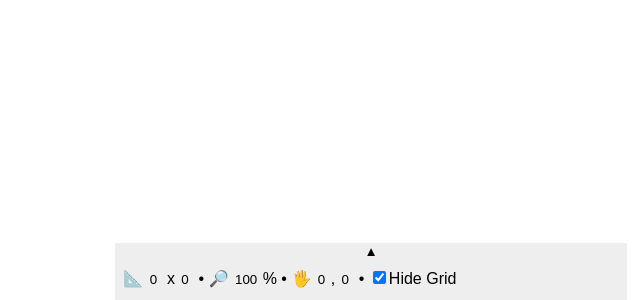
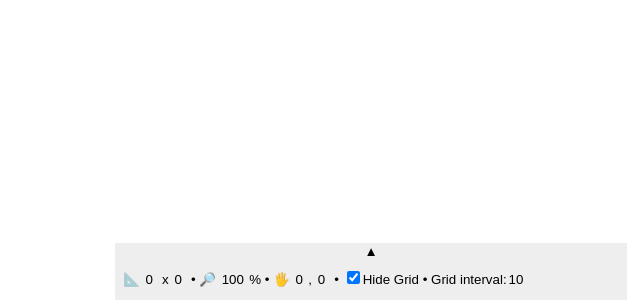
Before and after one commit to josh-frank/tsdraw, a Next.js app: page /artboardOptions in a window 1280 px wide. Shown: the part 540-840 px from the top of the page, without its empty margins (640-1280 px from the left). Built offline with nearby package versions, Linux system fonts and the light colour scheme.

Commit message:
added gridInterval field to artboardOptions menu

```diff
--- a/pages/artboardOptions.tsx
+++ b/pages/artboardOptions.tsx
@@ -2,7 +2,7 @@ import { FunctionComponent, useState } from "react"
 
 import { useAppDispatch as useDispatch, useAppSelector as useSelector } from "../hooks";
 
-import { selectArtboardDimensions, selectDarkMode, selectDisplayGrid, selectGridInterval, selectOffset, selectZoom, setArtboardDimensions, setOffset, setZoom, toggleGridDisplay } from "../redux/artboardSlice";
+import { selectArtboardDimensions, selectDarkMode, selectDisplayGrid, selectGridInterval, selectOffset, selectZoom, setArtboardDimensions, setGridInterval, setOffset, setZoom, toggleGridDisplay } from "../redux/artboardSlice";
 
 import styles from '../styles/Home.module.css'
 
@@ -41,6 +41,9 @@ const ArtboardOptions: FunctionComponent = () => {
                 break;
             case "offset-y":
                 dispatch( setOffset( { x: offset.x, y: activeInputField.value } ) );
+                break;
+            case "grid-interval":
+                dispatch( setGridInterval( activeInputField.value ) );
                 break;
             default: break;
         }
@@ -99,7 +102,14 @@ const ArtboardOptions: FunctionComponent = () => {
                     name="display-grid"
                     checked={ displayGrid }
                     onClick={ () => dispatch( toggleGridDisplay() ) }
-                />{ displayGrid ? "Hide" : "Show" } Grid
+                />{ displayGrid ? "Hide" : "Show" } Grid • Grid interval:<input
+                    style={ { width: `${ gridInterval.toString().length + 1 }ch` } }
+                    name="grid-interval"
+                    value={ activeInputField && activeInputField.name === "grid-interval" ? activeInputField.value : gridInterval }
+                    onFocus={ () => setActiveInputField( { name: "grid-interval", value: gridInterval } ) }
+                    onChange={ inputFieldChangeEvent => setActiveInputField( { name: "grid-interval", value: parseFloat( inputFieldChangeEvent.target.value ) } ) }
+                    onBlur={ dispatchArtboardUpdate }
+                />
             </div>
         </div>
     );
--- a/styles/Home.module.css
+++ b/styles/Home.module.css
@@ -48,6 +48,7 @@
 .artboardOptionsContent {
   height: 5vh;
   padding: 1vh;
+  font-size: 10pt;
 }
 
 .artboardOptionsContent input {
```
